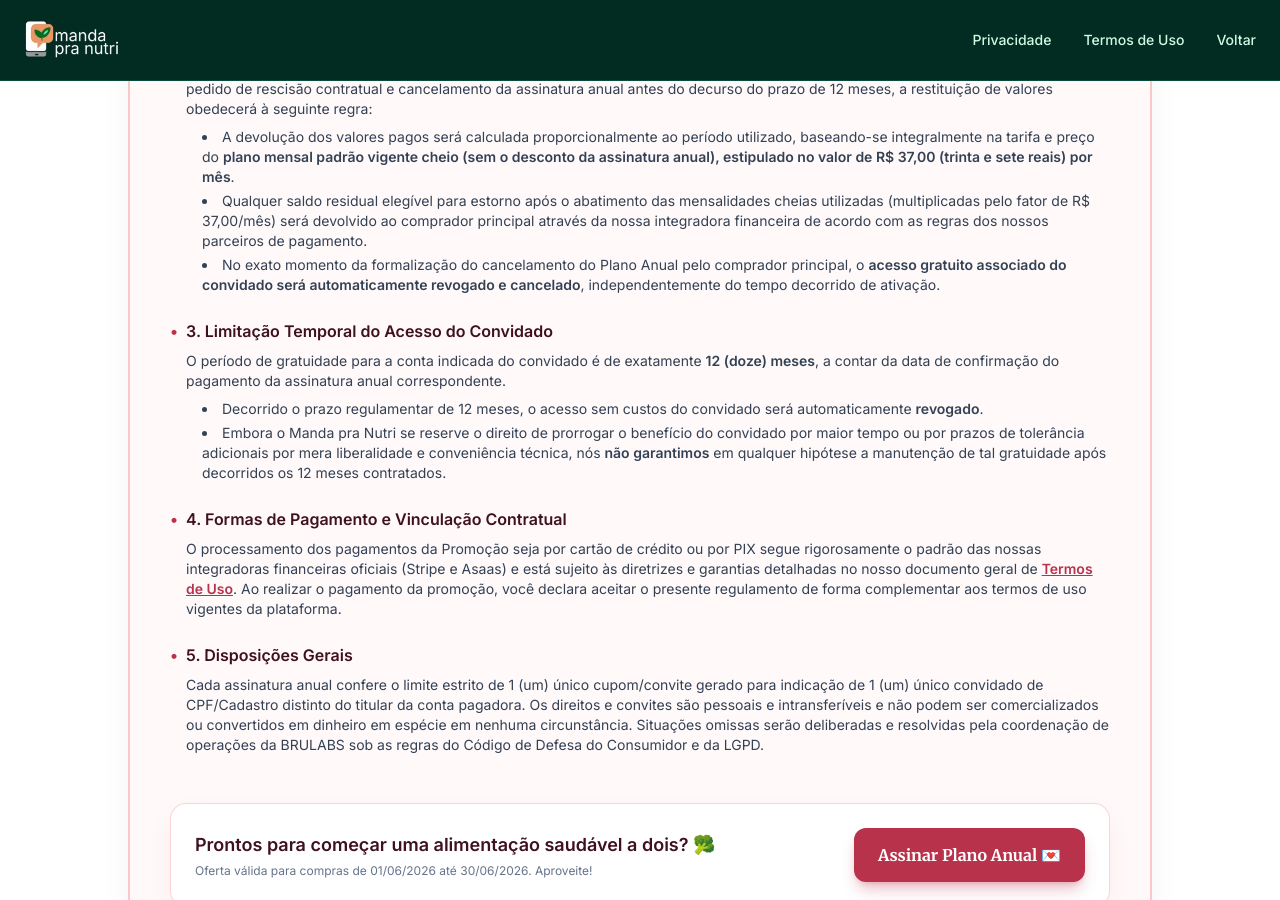
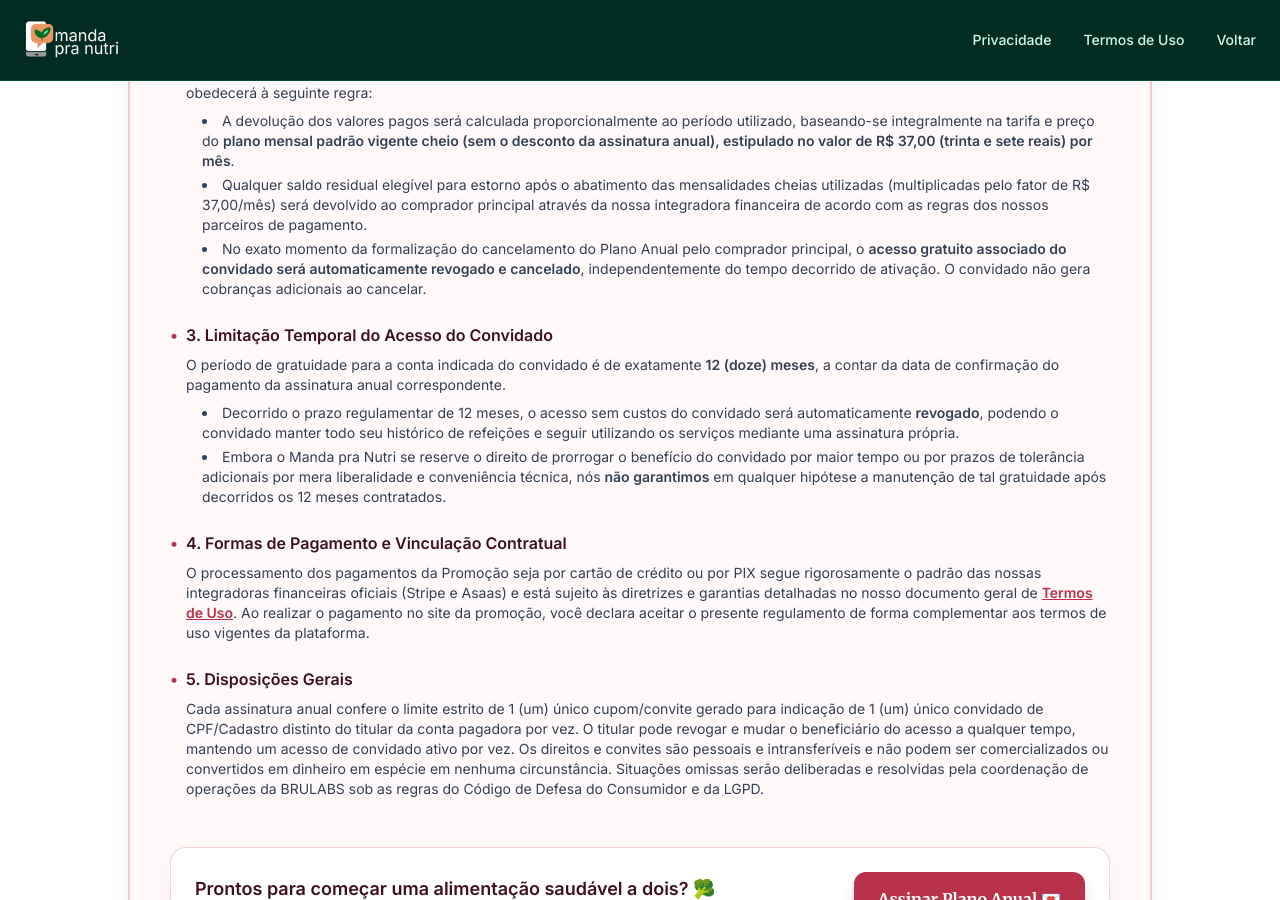
Before and after one commit to brulabs-dev/mpnsite, a Jekyll site: the page built from docs/dia-dos-namorados.html, in a window 1280 px wide and 900 px high, scrolled down 1347 px. Built offline with Jekyll 4.4.1, drawn with Linux system fonts in a browser that asks for light colours; nearby versions of some CDN libraries; a script that is not in the unit is left out; some of the changed text lies outside the part shown.

Commit message:
Update text for Valentine's Day promotion

```diff
--- a/docs/dia-dos-namorados.html
+++ b/docs/dia-dos-namorados.html
@@ -68,23 +68,23 @@
         <div class="bg-white rounded-2xl border border-[#F59794]/40 p-4 custom-promo-shadow hover:scale-[1.02] transition-transform duration-300 flex flex-col h-full">
           <div class="flex items-center justify-between mb-4">
             <span class="w-7 h-7 rounded-full bg-[#B8324B] text-white flex items-center justify-center font-bold text-sm">1</span>
-            <span class="text-[10px] uppercase font-bold tracking-wider text-slate-400">Pagou</span>
+            <span class="text-[10px] uppercase font-bold tracking-wider text-slate-400">Assine</span>
           </div>
           <!-- Fake Screen: Checkout -->
           <div class="bg-slate-50 rounded-xl p-3 border border-slate-100 flex-grow text-xs flex flex-col justify-between">
             <div>
               <div class="font-bold text-[10px] text-slate-400 uppercase tracking-tight mb-2">Manda pra Nutri Checkout</div>
               <div class="bg-white rounded-lg p-2.5 shadow-sm border border-slate-100 mb-3">
-                <div class="font-bold text-[#3F111F] text-[11px] mb-1">Plano Anual Promocional 🌟</div>
+                <div class="font-bold text-[#3F111F] text-[11px] mb-1">Plano Anual Namorados 💝</div>
                 <div class="text-[9px] text-slate-500">12 meses de acesso titular + 12 meses convidado(a)</div>
-                <div class="text-xs font-bold text-[#B8324B] mt-2">Valor da Assinatura</div>
+                <div class="text-xs font-bold text-[#B8324B] mt-2">R$ 247</div>
               </div>
             </div>
             <div class="flex items-center justify-center gap-1 py-1 px-2 rounded-full bg-emerald-50 text-emerald-700 font-bold text-[10px] border border-emerald-100">
               <span>✓ Pago com PIX/Cartão</span>
             </div>
           </div>
-          <p class="text-xs font-bold text-[#3F111F] mt-4 text-center">1. Pagou!</p>
+          <p class="text-xs font-bold text-[#3F111F] mt-4 text-center">1. Assine</p>
           <p class="text-[10px] text-[#3F111F]/70 text-center mt-1">Realize a assinatura do Plano Anual Promocional.</p>
         </div>
 
@@ -92,11 +92,11 @@
         <div class="bg-white rounded-2xl border border-[#F59794]/40 p-4 custom-promo-shadow hover:scale-[1.02] transition-transform duration-300 flex flex-col h-full">
           <div class="flex items-center justify-between mb-4">
             <span class="w-7 h-7 rounded-full bg-[#B8324B] text-white flex items-center justify-center font-bold text-sm">2</span>
-            <span class="text-[10px] uppercase font-bold tracking-wider text-slate-400">Cadastra</span>
+            <span class="text-[10px] uppercase font-bold tracking-wider text-slate-400">Acesso</span>
           </div>
           <!-- Fake Screen: Web Signup -->
           <div class="bg-slate-50 rounded-xl p-3 border border-slate-100 flex-grow text-xs flex flex-col justify-between">
-            <div class="font-bold text-[10px] text-slate-400 uppercase tracking-tight mb-2">Criar Conta Web</div>
+            <div class="font-bold text-[10px] text-slate-400 uppercase tracking-tight mb-2">Criar Conta</div>
             <div class="space-y-1.5 font-sans">
               <input type="text" placeholder="Nome completo" value="Seu Nome Completo" disabled class="w-full text-[9px] p-1 border border-slate-200 rounded bg-white text-slate-700 select-none">
               <input type="text" placeholder="WhatsApp" value="(99) 99999-9999" disabled class="w-full text-[9px] p-1 border border-slate-200 rounded bg-white text-slate-700 select-none">
@@ -124,7 +124,7 @@
             </div>
           </div>
           <p class="text-xs font-bold text-[#3F111F] mt-4 text-center">3. Crie o Convite</p>
-          <p class="text-[10px] text-[#3F111F]/70 text-center mt-1">Gere o cupom do seu par através do seu painel no site.</p>
+          <p class="text-[10px] text-[#3F111F]/70 text-center mt-1">Gere o convite do seu par através do seu painel no site.</p>
         </div>
 
         <!-- Passo 4 -->
@@ -164,12 +164,12 @@
                 Conta criada no site ✓
               </div>
               <div class="bg-white rounded p-1 shadow-sm leading-tight text-slate-800 scale-[0.95]">
-                Número ativo! 🥦 Sua conta de 12 meses está pronta para uso no WhatsApp!
+                Número ativo! 💝 Sua conta de 12 meses está pronta para uso no WhatsApp!
               </div>
             </div>
           </div>
           <p class="text-xs font-bold text-[#3F111F] mt-4 text-center">5. Convidado Ativa</p>
-          <p class="text-[10px] text-[#3F111F]/70 text-center mt-1">Seu par cria conta no site, finaliza o cadastro e ativa o WhatsApp para usar!</p>
+          <p class="text-[10px] text-[#3F111F]/70 text-center mt-1">Seu amor cria conta no site, finaliza o cadastro e ativa o WhatsApp para usar!</p>
         </div>
 
       </div>
@@ -208,7 +208,7 @@
           <ul class="list-disc list-inside text-sm pl-8 text-slate-700 mt-2 space-y-1">
             <li>A devolução dos valores pagos será calculada proporcionalmente ao período utilizado, baseando-se integralmente na tarifa e preço do <strong>plano mensal padrão vigente cheio (sem o desconto da assinatura anual), estipulado no valor de R$ 37,00 (trinta e sete reais) por mês</strong>.</li>
             <li>Qualquer saldo residual elegível para estorno após o abatimento das mensalidades cheias utilizadas (multiplicadas pelo fator de R$ 37,00/mês) será devolvido ao comprador principal através da nossa integradora financeira de acordo com as regras dos nossos parceiros de pagamento.</li>
-            <li>No exato momento da formalização do cancelamento do Plano Anual pelo comprador principal, o <strong>acesso gratuito associado do convidado será automaticamente revogado e cancelado</strong>, independentemente do tempo decorrido de ativação.</li>
+            <li>No exato momento da formalização do cancelamento do Plano Anual pelo comprador principal, o <strong>acesso gratuito associado do convidado será automaticamente revogado e cancelado</strong>, independentemente do tempo decorrido de ativação. O convidado não gera cobranças adicionais ao cancelar.</li>
           </ul>
         </div>
 
@@ -221,7 +221,7 @@
             O período de gratuidade para a conta indicada do convidado é de exatamente <strong>12 (doze) meses</strong>, a contar da data de confirmação do pagamento da assinatura anual correspondente.
           </p>
           <ul class="list-disc list-inside text-sm pl-8 text-slate-700 mt-2 space-y-1">
-            <li>Decorrido o prazo regulamentar de 12 meses, o acesso sem custos do convidado será automaticamente <strong>revogado</strong>.</li>
+            <li>Decorrido o prazo regulamentar de 12 meses, o acesso sem custos do convidado será automaticamente <strong>revogado</strong>, podendo o convidado manter todo seu histórico de refeições e seguir utilizando os serviços mediante uma assinatura própria.</li>
             <li>Embora o Manda pra Nutri se reserve o direito de prorrogar o benefício do convidado por maior tempo ou por prazos de tolerância adicionais por mera liberalidade e conveniência técnica, nós <strong>não garantimos</strong> em qualquer hipótese a manutenção de tal gratuidade após decorridos os 12 meses contratados.</li>
           </ul>
         </div>
@@ -232,7 +232,7 @@
             <span class="text-[#B8324B]">•</span> 4. Formas de Pagamento e Vinculação Contratual
           </h3>
           <p class="text-sm pl-4 text-slate-700">
-            O processamento dos pagamentos da Promoção seja por cartão de crédito ou por PIX segue rigorosamente o padrão das nossas integradoras financeiras oficiais (Stripe e Asaas) e está sujeito às diretrizes e garantias detalhadas no nosso documento geral de <a href="{{ "/termos-de-uso/" | relative_url }}" class="underline font-bold text-[#B8324B] hover:text-[#3F111F] transition-colors">Termos de Uso</a>. Ao realizar o pagamento da promoção, você declara aceitar o presente regulamento de forma complementar aos termos de uso vigentes da plataforma.
+            O processamento dos pagamentos da Promoção seja por cartão de crédito ou por PIX segue rigorosamente o padrão das nossas integradoras financeiras oficiais (Stripe e Asaas) e está sujeito às diretrizes e garantias detalhadas no nosso documento geral de <a href="{{ "/termos-de-uso/" | relative_url }}" class="underline font-bold text-[#B8324B] hover:text-[#3F111F] transition-colors">Termos de Uso</a>. Ao realizar o pagamento no site da promoção, você declara aceitar o presente regulamento de forma complementar aos termos de uso vigentes da plataforma.
           </p>
         </div>
 
@@ -242,7 +242,7 @@
             <span class="text-[#B8324B]">•</span> 5. Disposições Gerais
           </h3>
           <p class="text-sm pl-4 text-slate-700">
-            Cada assinatura anual confere o limite estrito de 1 (um) único cupom/convite gerado para indicação de 1 (um) único convidado de CPF/Cadastro distinto do titular da conta pagadora. Os direitos e convites são pessoais e intransferíveis e não podem ser comercializados ou convertidos em dinheiro em espécie em nenhuma circunstância. Situações omissas serão deliberadas e resolvidas pela coordenação de operações da BRULABS sob as regras do Código de Defesa do Consumidor e da LGPD.
+            Cada assinatura anual confere o limite estrito de 1 (um) único cupom/convite gerado para indicação de 1 (um) único convidado de CPF/Cadastro distinto do titular da conta pagadora por vez. O titular pode revogar e mudar o beneficiário do acesso a qualquer tempo, mantendo um acesso de convidado ativo por vez. Os direitos e convites são pessoais e intransferíveis e não podem ser comercializados ou convertidos em dinheiro em espécie em nenhuma circunstância. Situações omissas serão deliberadas e resolvidas pela coordenação de operações da BRULABS sob as regras do Código de Defesa do Consumidor e da LGPD.
           </p>
         </div>
       </div>
```
